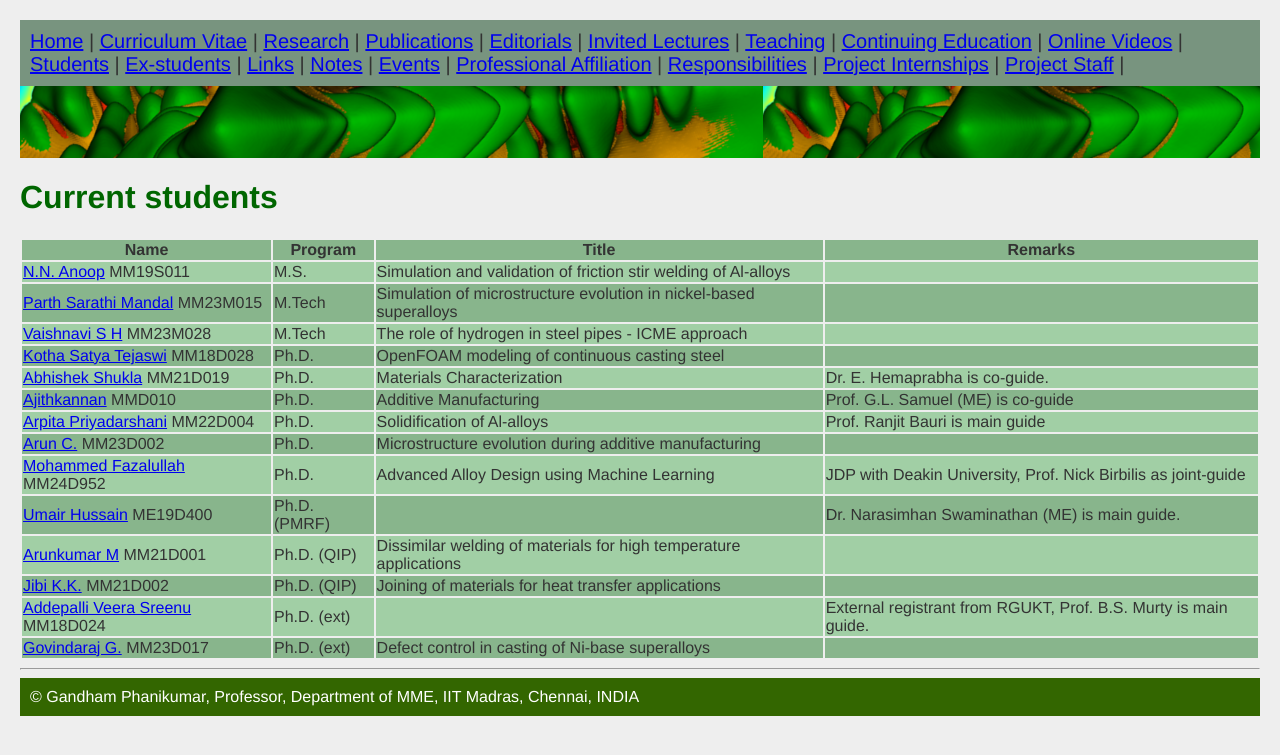
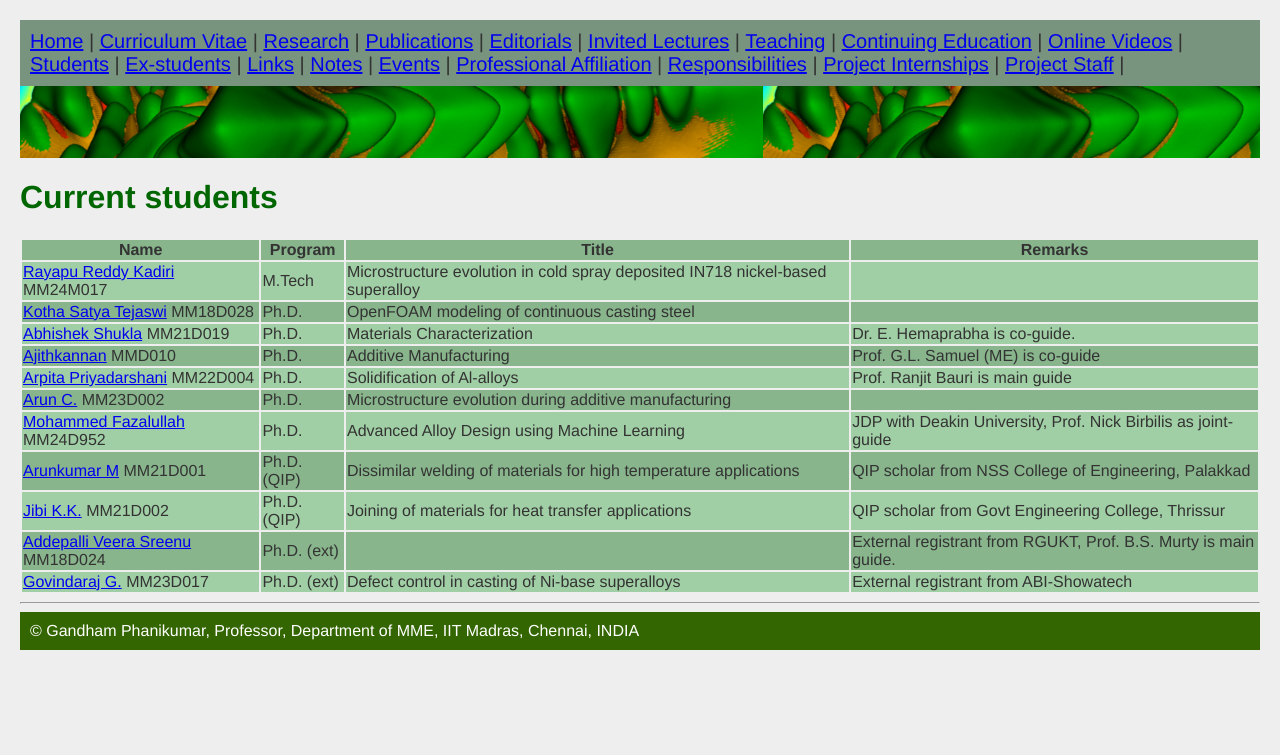
Before and after one commit to gphanikumar/gphanikumar.github.io, a Jekyll site: the page built from _pages/students.md, in a window 1280 px wide. Shown: the top 755 px of the page. Built offline with Jekyll 4.4.1, drawn with Linux system fonts in a browser that asks for light colours.

Commit message:
recent updates

```diff
--- a/_data/mtech.yml
+++ b/_data/mtech.yml
@@ -172,3 +172,19 @@
   title: Alloy Development for Light Weighting of Automotive Components
   remarks:
 #-------------------------------------------------------------
+- name: Parth Sarathi Mandal
+  roll: MM23M015
+  year: 2025
+  url: "students/parth"
+  prog: M.Tech
+  title: Simulation of microstructure evolution in nickel-based superalloy
+  remarks:
+#-------------------------------------------------------------
+- name: Vaishnavi S H
+  roll: MM23M028
+  year: 2025
+  url: "students/vaishnavi"
+  prog: M.Tech
+  title: The role of hydrogen in steel pipes - ICME approach
+  remarks:
+#-------------------------------------------------------------
--- a/_data/phd.yml
+++ b/_data/phd.yml
@@ -110,3 +110,10 @@
   title: Residual Stress Evolution During Laser Additive Manufacturing of Alloy-718 Components - Computational and Experimental Approach
   remarks:
 #-------------------------------------------------------------
+- name: Umair Hussain
+  roll: ME19D704
+  year: 2025
+  url: "students/umair"
+  title: Electrochemical study of the chemo-mechanical effects of high capacity lithium ion batteries using phase field modeling
+  remarks: PMRF scholar. Dr. Narasimhan Swaminathan (ME) is main guide.
+#-------------------------------------------------------------
--- a/_data/stu.yml
+++ b/_data/stu.yml
@@ -6,26 +6,12 @@
   title: OpenFOAM modeling of continuous casting steel
   remarks:
 #-------------------------------------------------------------
-- name: N.N. Anoop
-  roll: MM19S011
-  url: "students/anoop"
-  prog: M.S.
-  title: Simulation and validation of friction stir welding of Al-alloys
-  remarks:
-#-------------------------------------------------------------
 - name: Addepalli Veera Sreenu
   roll: MM18D024
   url: "students/veerasreenu"
   prog: Ph.D. (ext)
   title:
   remarks: External registrant from RGUKT, Prof. B.S. Murty is main guide.
-#-------------------------------------------------------------
-- name: Umair Hussain
-  roll: ME19D400
-  url: "students/umair"
-  prog: Ph.D. (PMRF)
-  title:
-  remarks: Dr. Narasimhan Swaminathan (ME) is main guide.
 #-------------------------------------------------------------
 - name: Abhishek Shukla
   roll: MM21D019
@@ -39,14 +25,14 @@
   url: "students/arunkumarm"
   prog: Ph.D. (QIP)
   title: Dissimilar welding of materials for high temperature applications
-  remarks:
+  remarks: QIP scholar from NSS College of Engineering, Palakkad
 #-------------------------------------------------------------
 - name: Jibi K.K.
   roll: MM21D002
   url: "students/jibi"
   prog: Ph.D. (QIP)
   title: Joining of materials for heat transfer applications
-  remarks:
+  remarks: QIP scholar from Govt Engineering College, Thrissur
 #-------------------------------------------------------------
 - name: Ajithkannan
   roll: MMD010
@@ -74,7 +60,7 @@
   url: "students/govindaraj"
   prog: Ph.D. (ext)
   title: Defect control in casting of Ni-base superalloys
-  remarks:
+  remarks: External registrant from ABI-Showatech
 #-------------------------------------------------------------
 - name: Mohammed Fazalullah
   roll: MM24D952
@@ -83,17 +69,10 @@
   title: Advanced Alloy Design using Machine Learning
   remarks: JDP with Deakin University, Prof. Nick Birbilis as joint-guide
 #-------------------------------------------------------------
-- name: Parth Sarathi Mandal
-  roll: MM23M015
-  url: "students/parth"
+- name: Rayapu Reddy Kadiri
+  roll: MM24M017
+  url: "students/rayapu"
   prog: M.Tech
-  title: Simulation of microstructure evolution in nickel-based superalloys
+  title: Microstructure evolution in cold spray deposited IN718 nickel-based superalloy
   remarks:
 #-------------------------------------------------------------
-- name: Vaishnavi S H
-  roll: MM23M028
-  url: "students/vaishnavi"
-  prog: M.Tech
-  title: The role of hydrogen in steel pipes - ICME approach
-  remarks:
-#-------------------------------------------------------------
--- /dev/null
+++ b/_pages/rayapu.md
@@ -0,0 +1,9 @@
+---
+permalink: "students/rayapu.html"
+layout: students
+title: Rayapu Reddy Kadiri
+---
+# Rayapu Reddy Kadiri
+
+Roll No: MM24M017
+Project Title: Microstructure evolution in cold spray deposited IN718 nickel-based superalloy
```
Also changed, not shown: _data/ms.yml (+8 -0 lines).
